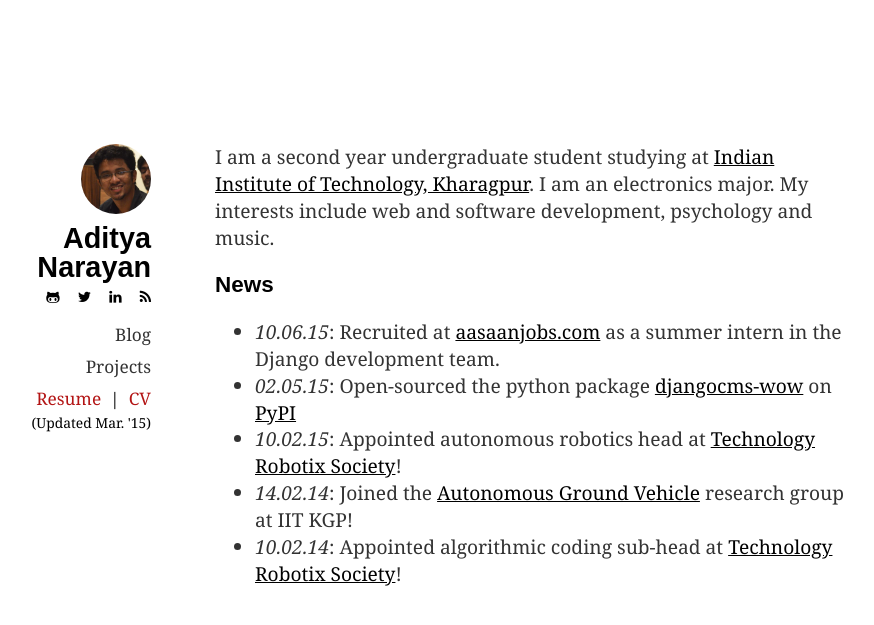
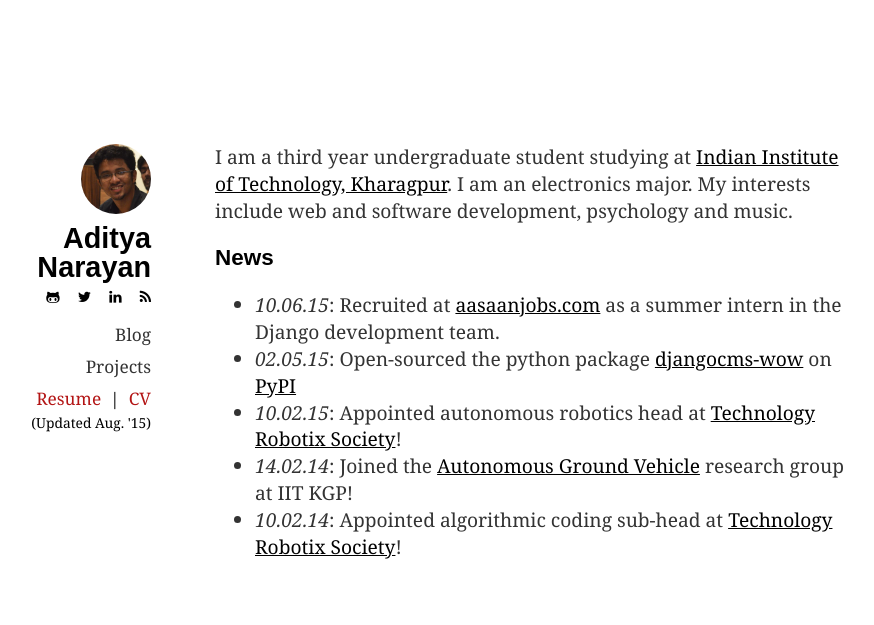
Before and after one commit to aa-dit-yuh/aa-dit-yuh.github.io, a Jekyll site: the page built from index.md, in a window 1280 px wide. Shown: the top 625 px of the page, without its empty margins (169-1043 px from the left). Built offline with Jekyll 4.4.1, drawn with Linux system fonts in a browser that asks for light colours.

```diff
--- a/_includes/header.html
+++ b/_includes/header.html
@@ -15,7 +15,7 @@
                 <a class=resume-link href="/resume.pdf">Resume</a>
                 &nbsp;|&nbsp;
                 <a class=resume-link href="/cv.pdf">CV</a><br/>
-                <span class=resume-update>(Updated Mar. '15)</span>
+                <span class=resume-update>(Updated Aug. '15)</span>
             </li>
         </ul>
     </div>
--- a/index.md
+++ b/index.md
@@ -5,7 +5,7 @@ permalink: /
 ---
 
 {: style="margin-top:0; margin-bottom: 0;"}
-I am a second year undergraduate student studying at [Indian Institute of Technology, Kharagpur][1].
+I am a third year undergraduate student studying at [Indian Institute of Technology, Kharagpur][1].
 I am an electronics major. My interests include web and software development, psychology and music.
 
 ### News
```
Also changed, not shown: 2 other files.
